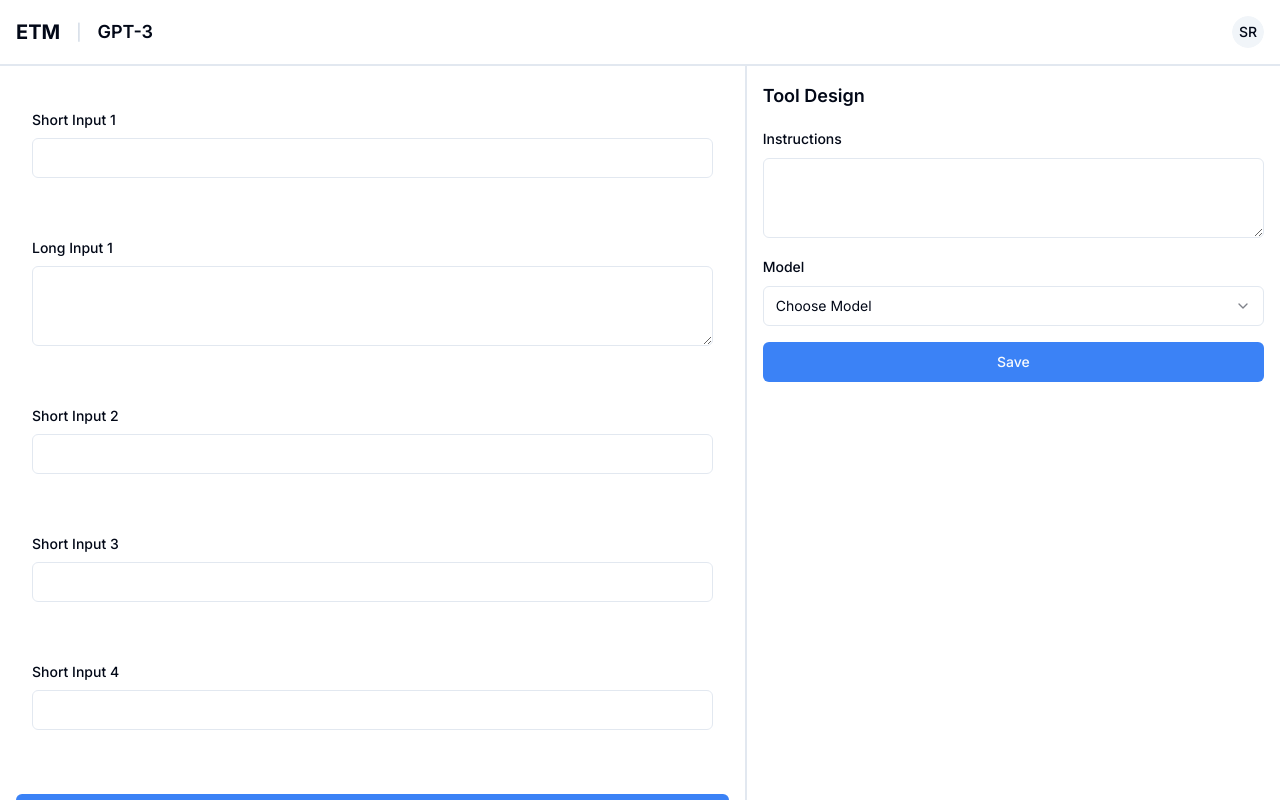
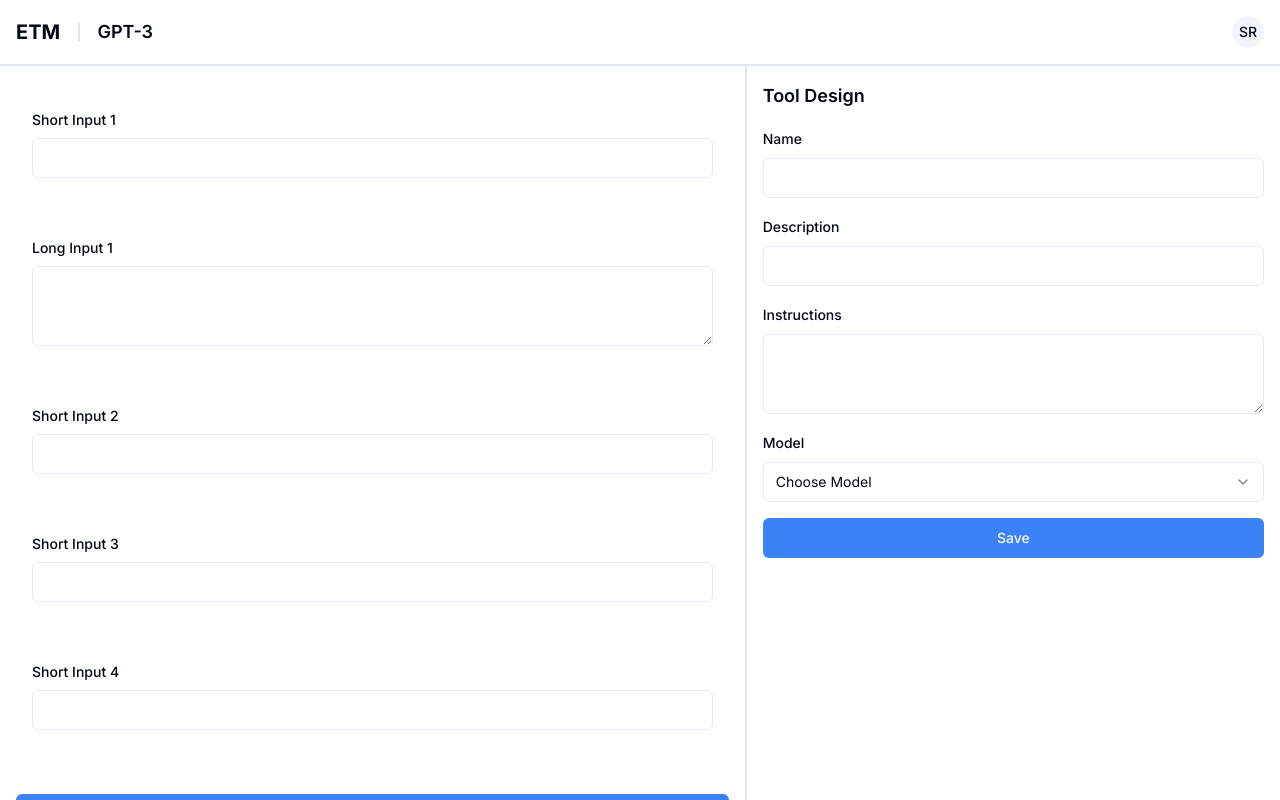
Before and after one commit to 13point5/ed-tool-maker, a Next.js app: page /tool/1 in a window 1280 px wide. Built offline with nearby package versions, Linux system fonts and the light colour scheme.

Commit message:
Add more fields

```diff
--- a/app/tool/[id]/page.tsx
+++ b/app/tool/[id]/page.tsx
@@ -34,6 +34,7 @@ import {
   SelectValue,
 } from "@/components/ui/select";
 import Header from "@/components/Header";
+import { Input } from "@/components/ui/input";
 
 export default function Home() {
   const [prompt, setPrompt] = useState("");
@@ -102,13 +103,21 @@ export default function Home() {
           </DndContext>
         </div>
 
-        <Button className="w-full bg-blue-500 hover:bg-blue-700">
-          Generate
-        </Button>
+        <Button className="w-full bg-blue-500 hover:bg-blue-700">Test</Button>
       </div>
 
       <div className="col-start-8 col-end-13 overflow-auto flex flex-col gap-4 p-4 w-full">
         <h4 className="text-lg font-semibold">Tool Design</h4>
+
+        <div className="space-y-2">
+          <Label>Name</Label>
+          <Input />
+        </div>
+
+        <div className="space-y-2">
+          <Label>Description</Label>
+          <Input />
+        </div>
 
         <div className="space-y-2">
           <Label>Instructions</Label>
```
